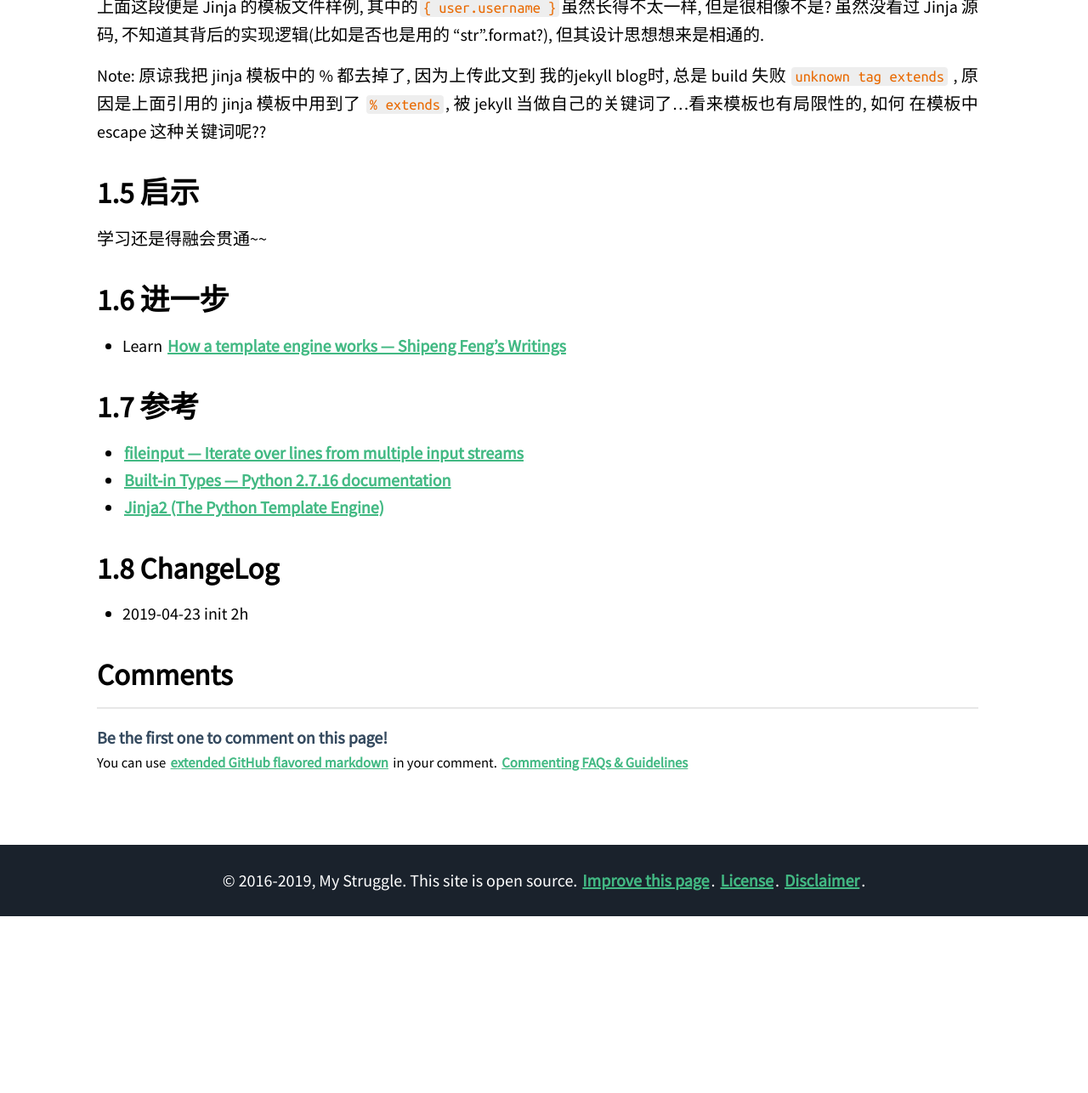
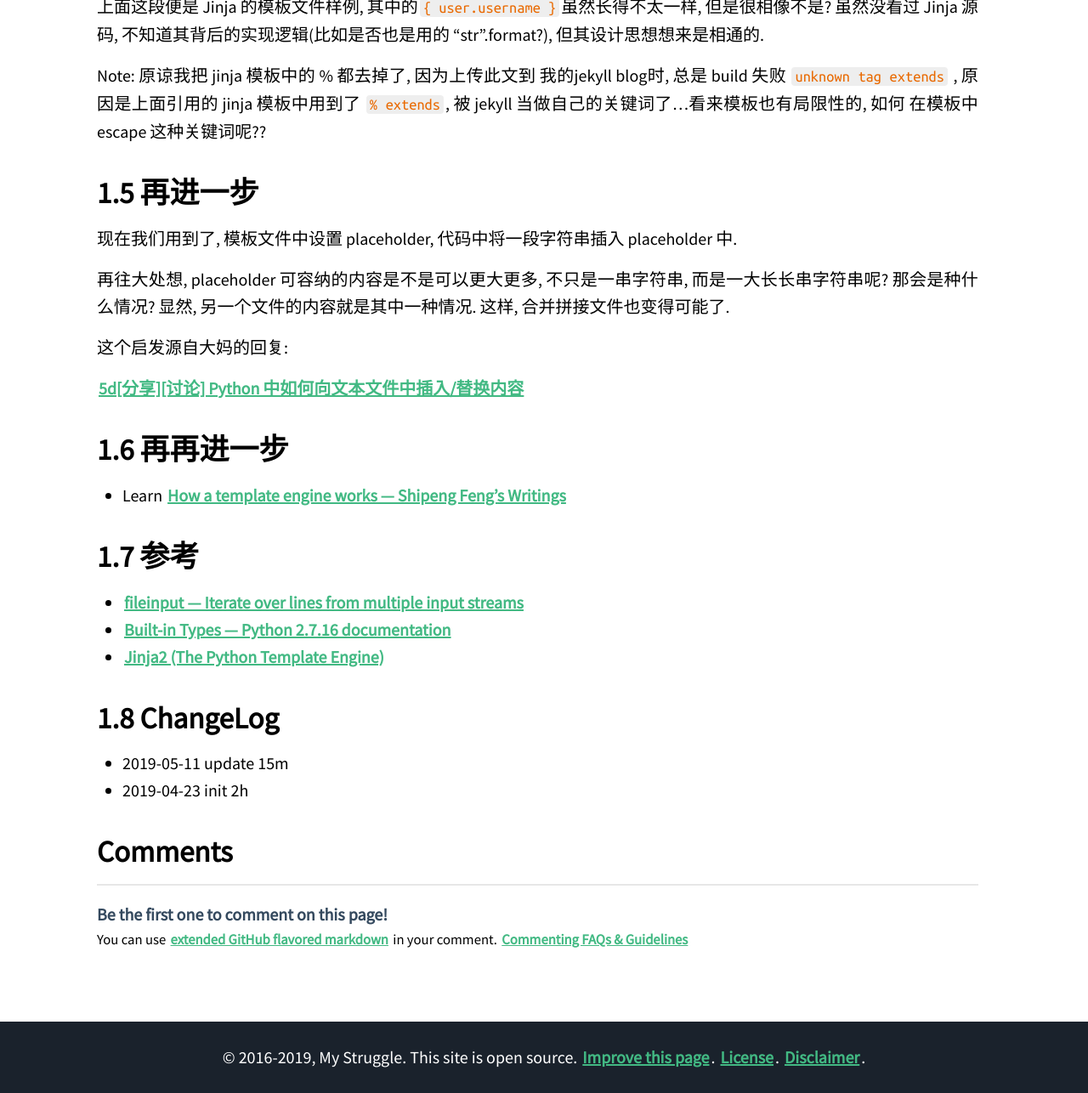
Before and after one commit to bemself/bemself.github.io, a Jekyll site: the page built from _posts/2019-04-23-PY-Insert2TextFile.md, in a window 1280 px wide and 1400 px high, scrolled down 4772 px, cut to the strip 114-1400 px from the top of the window. Shown: the whole strip at 85% size. Built offline with Jekyll 4.4.1, drawn with Linux system fonts in a browser that asks for light colours; a script that is not in the unit is left out; before the commit the page ends 5964 px from its top, so only the background shows below that; some of the changed text lies outside the part shown.

Commit message:
finish Insert2TextFile.md

````diff
--- a/_posts/2019-04-23-PY-Insert2TextFile.md
+++ b/_posts/2019-04-23-PY-Insert2TextFile.md
@@ -1,14 +1,13 @@
 ---
 title: Python - 文本文件中如何插入内容
 date: 2019-04-23
-edit: 2019-04-23
-status: Writing
+edit: 2019-05-11
 layout: post
 categories:
   - Python
 tags:
   - Python
-description:  对文本文件进行读写追加很简单, 但插入或替换内容就不方便了, 本文探讨了几种方法.
+description:  对文本文件进行读写追加很简单, 但插入或替换内容就不方便了, 本文探讨了几种方法, 学习了模板思维, 往大处想.
 ---
 
 # Python: 在文本文件中插入内容
@@ -185,11 +184,18 @@ str = "Hello {name}, today is {week}".format(**data)
 Note: 原谅我把 jinja 模板中的 % 都去掉了, 因为上传此文到 我的jekyll blog时, 总是 build 失败 ```unknown tag extends```
 , 原因是上面引用的 jinja 模板中用到了 ```% extends```, 被 jekyll 当做自己的关键词了...看来模板也有局限性的, 如何 在模板中 escape 这种关键词呢??
 
-## 启示
+## 再进一步
 
-学习还是得融会贯通~~
+现在我们用到了, 模板文件中设置 placeholder, 代码中将一段字符串插入 placeholder 中.
 
-## 进一步
+再往大处想, placeholder 可容纳的内容是不是可以更大更多, 不只是一串字符串, 而是一大长长串字符串呢? 那会是种什么情况? 显然, 另一个文件的内容就是其中一种情况. 这样, 合并拼接文件也变得可能了.
+
+这个启发源自大妈的回复:
+
+[5d[分享][讨论] Python 中如何向文本文件中插入/替换内容 ](https://github.com/DebugUself/du4proto/issues/657)
+
+
+## 再再进一步
 
 - Learn [How a template engine works — Shipeng Feng's Writings](https://fengsp.github.io/blog/2016/8/how-a-template-engine-works/)
 
@@ -201,4 +207,5 @@ Note: 原谅我把 jinja 模板中的 % 都去掉了, 因为上传此文到 我
 
 ## ChangeLog
 
+- 2019-05-11 update 15m
 - 2019-04-23 init 2h
````
